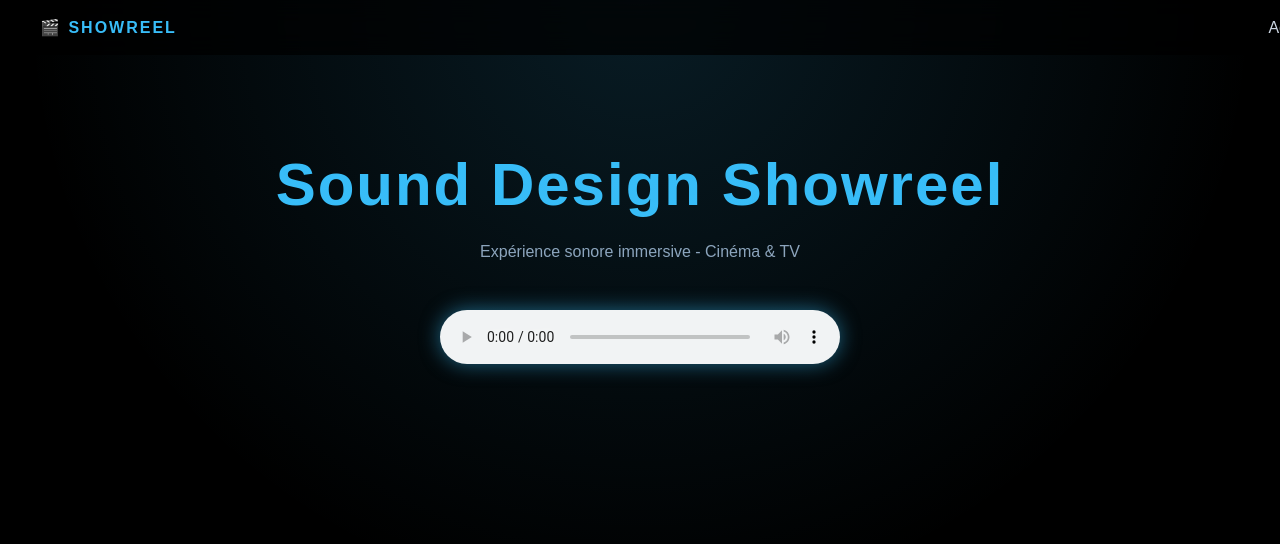
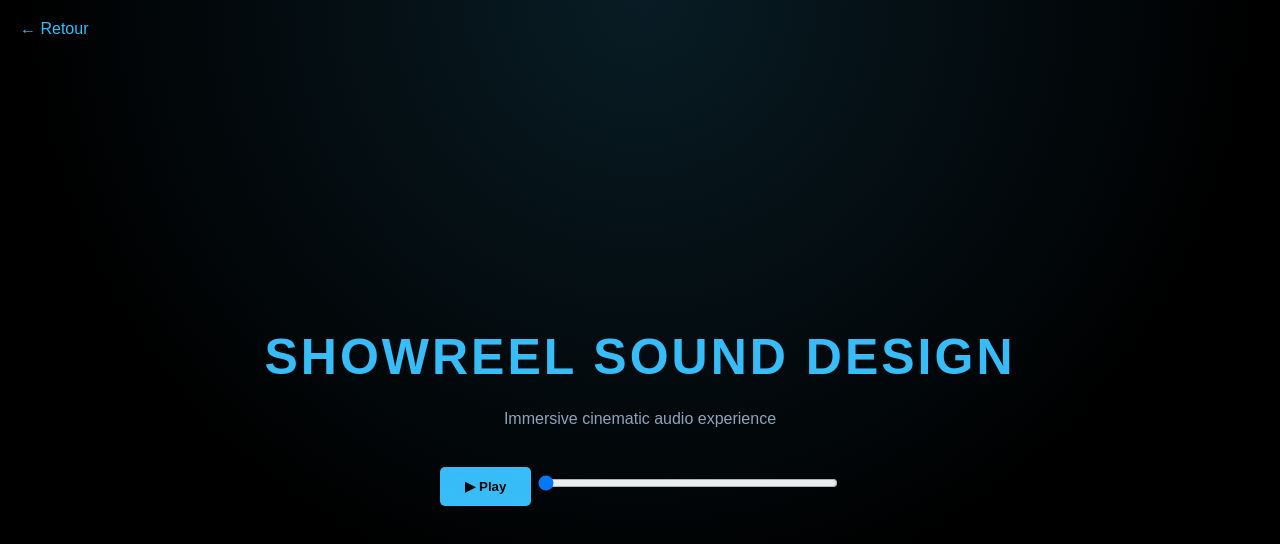
Before and after one commit to badonicaise-alt/mon-portfolio, a website: page public/showreel.html in a window 1280 px wide. Drawn offline with Linux system fonts and the light colour scheme.

Commit message:
fullscreen cinematic showreel page

```diff
--- a/public/showreel.html
+++ b/public/showreel.html
@@ -6,27 +6,49 @@
     <link rel="stylesheet" href="style.css">
 </head>
 
-<body class="showreel-page">
+<body class="showreel-fullscreen">
 
-<nav class="navbar">
-    <div class="logo">🎬 SHOWREEL</div>
-
-    <ul>
-        <li><a href="index.html">Accueil</a></li>
-    </ul>
+<nav class="mini-nav">
+    <a href="index.html">← Retour</a>
 </nav>
 
-<section class="showreel-container">
+<div class="showreel-center">
 
-    <h1>Sound Design Showreel</h1>
+    <h1>SHOWREEL SOUND DESIGN</h1>
 
-    <p>Expérience sonore immersive - Cinéma & TV</p>
+    <p>Immersive cinematic audio experience</p>
 
-    <audio controls>
-        <source src="reel.mp3" type="audio/mpeg">
-    </audio>
+    <audio id="audio" src="reel.mp3"></audio>
 
-</section>
+    <button id="playBtn" onclick="togglePlay()">▶ Play</button>
+
+    <input type="range" id="progress" value="0">
+
+</div>
+
+<script>
+const audio = document.getElementById("audio");
+const playBtn = document.getElementById("playBtn");
+const progress = document.getElementById("progress");
+
+function togglePlay() {
+    if (audio.paused) {
+        audio.play();
+        playBtn.textContent = "⏸ Pause";
+    } else {
+        audio.pause();
+        playBtn.textContent = "▶ Play";
+    }
+}
+
+audio.addEventListener("timeupdate", () => {
+    progress.value = (audio.currentTime / audio.duration) * 100;
+});
+
+progress.addEventListener("input", () => {
+    audio.currentTime = (progress.value / 100) * audio.duration;
+});
+</script>
 
 </body>
 </html>
--- a/public/style.css
+++ b/public/style.css
@@ -171,3 +171,57 @@ audio {
     width: 400px;
     filter: drop-shadow(0 0 10px rgba(56,189,248,0.5));
 }
+/* ===== FULLSCREEN SHOWREEL CINÉMA ===== */
+
+.showreel-fullscreen {
+    margin: 0;
+    background: black;
+    color: white;
+    height: 100vh;
+    display: flex;
+    align-items: center;
+    justify-content: center;
+}
+
+/* petit menu retour */
+.mini-nav {
+    position: absolute;
+    top: 20px;
+    left: 20px;
+}
+
+.mini-nav a {
+    color: #38bdf8;
+    text-decoration: none;
+}
+
+/* centre écran */
+.showreel-center {
+    text-align: center;
+}
+
+.showreel-center h1 {
+    font-size: 50px;
+    color: #38bdf8;
+    letter-spacing: 3px;
+}
+
+.showreel-center p {
+    color: #94a3b8;
+    margin-bottom: 20px;
+}
+
+/* player minimaliste */
+#playBtn {
+    background: #38bdf8;
+    border: none;
+    padding: 12px 25px;
+    margin-top: 15px;
+    cursor: pointer;
+    border-radius: 5px;
+}
+
+#progress {
+    width: 300px;
+    margin-top: 15px;
+}
```
